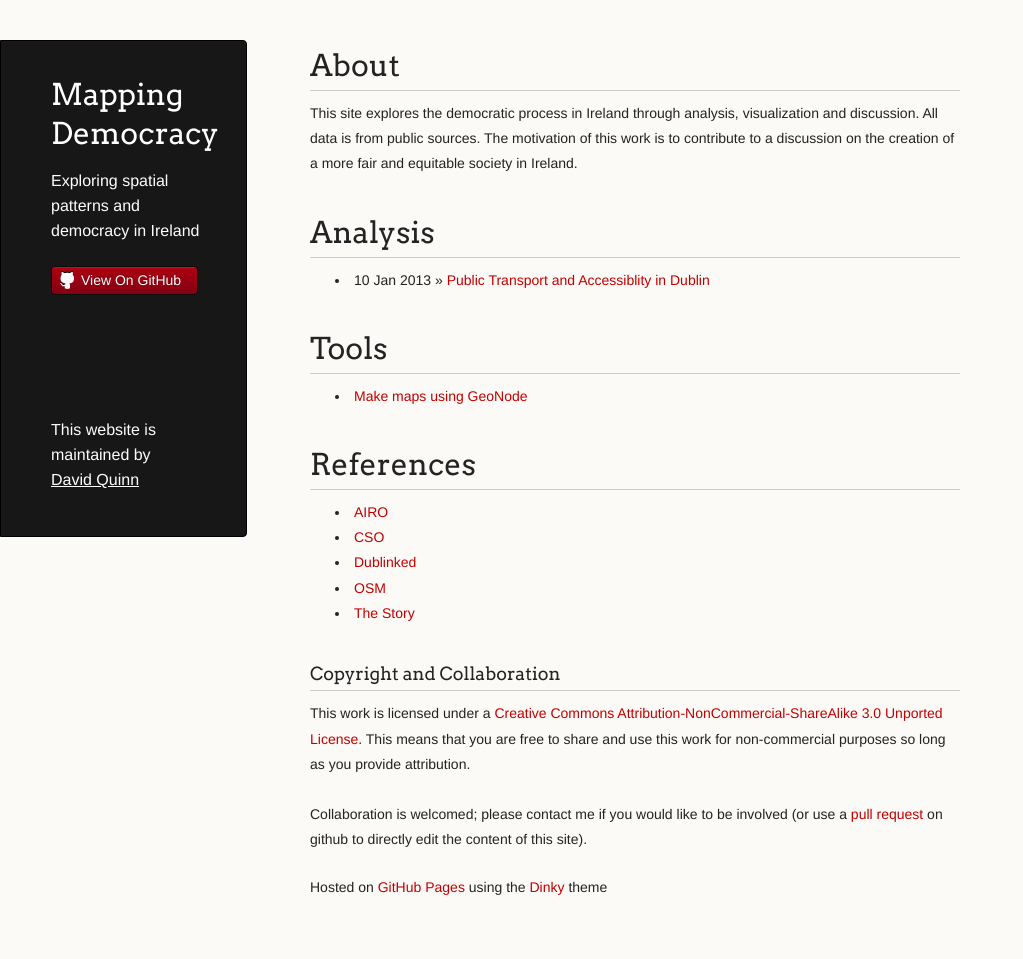
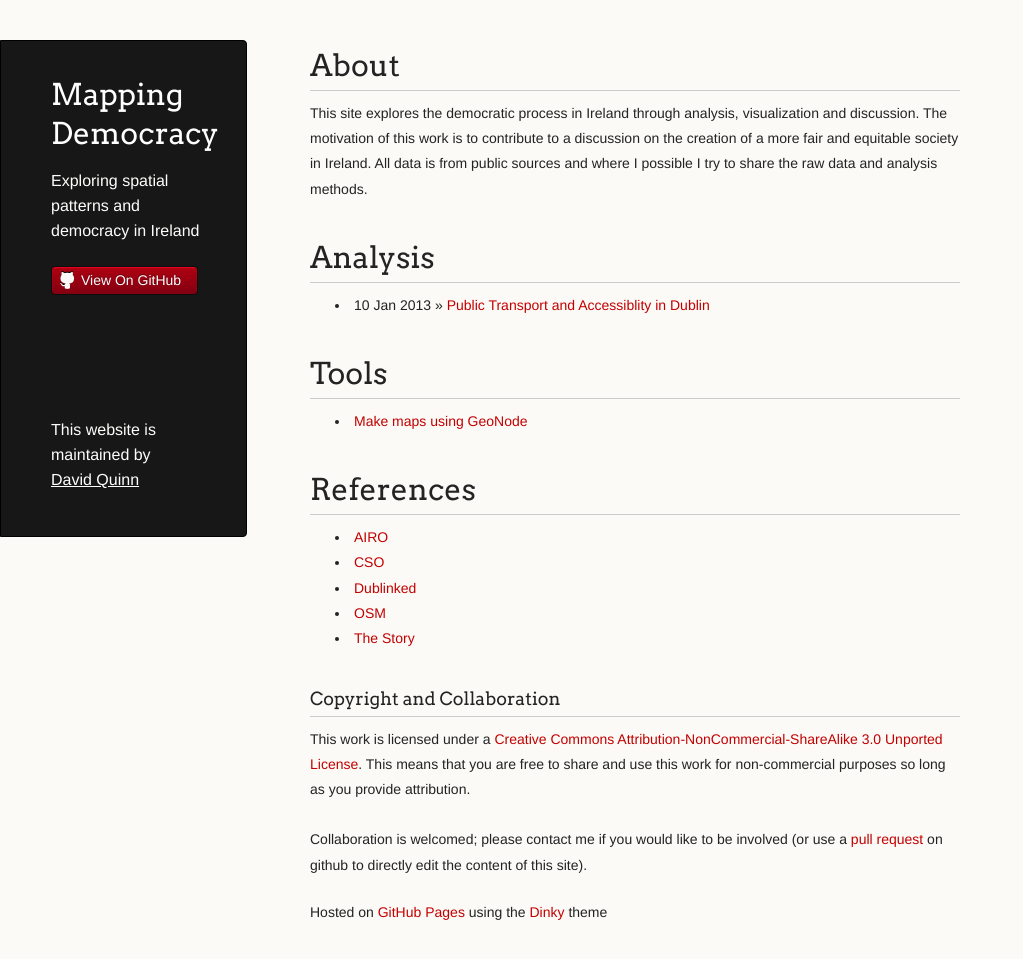
Before and after one commit to djq/mapping_democracy, a Jekyll site: the page built from index.html, in a window 1280 px wide and 997 px high. Shown: the top 959 px of the window, without its empty margins (0-1023 px from the left). Built offline with Jekyll 4.4.1, drawn with Linux system fonts in a browser that asks for light colours; Markdown is read by kramdown in place of the engine named in the settings.

```diff
--- a/index.html
+++ b/index.html
@@ -7,7 +7,7 @@
 
    <h1>About</h1>
   <ul class="posts">
-    <p>This site explores the democratic process in Ireland through analysis, visualization and discussion. All data is from public sources. The motivation of this work is to contribute to a discussion on the creation of a more fair and equitable society in Ireland.</p>
+    <p>This site explores the democratic process in Ireland through analysis, visualization and discussion. The motivation of this work is to contribute to a discussion on the creation of a more fair and equitable society in Ireland. All data is from public sources and where I possible I try to share the raw data and analysis methods.</p>
   </ul>
 
   <h1>Analysis</h1>
```
